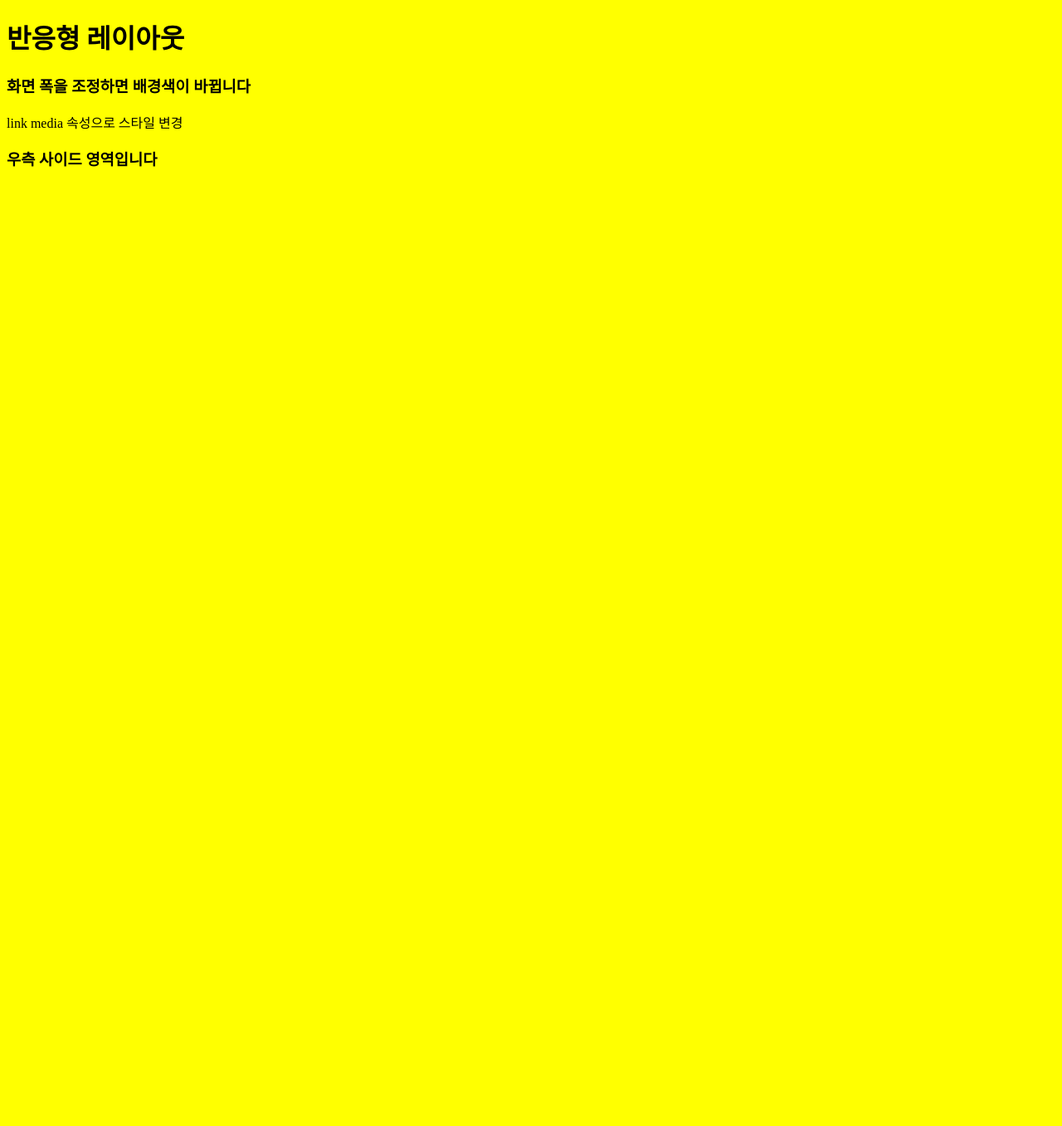
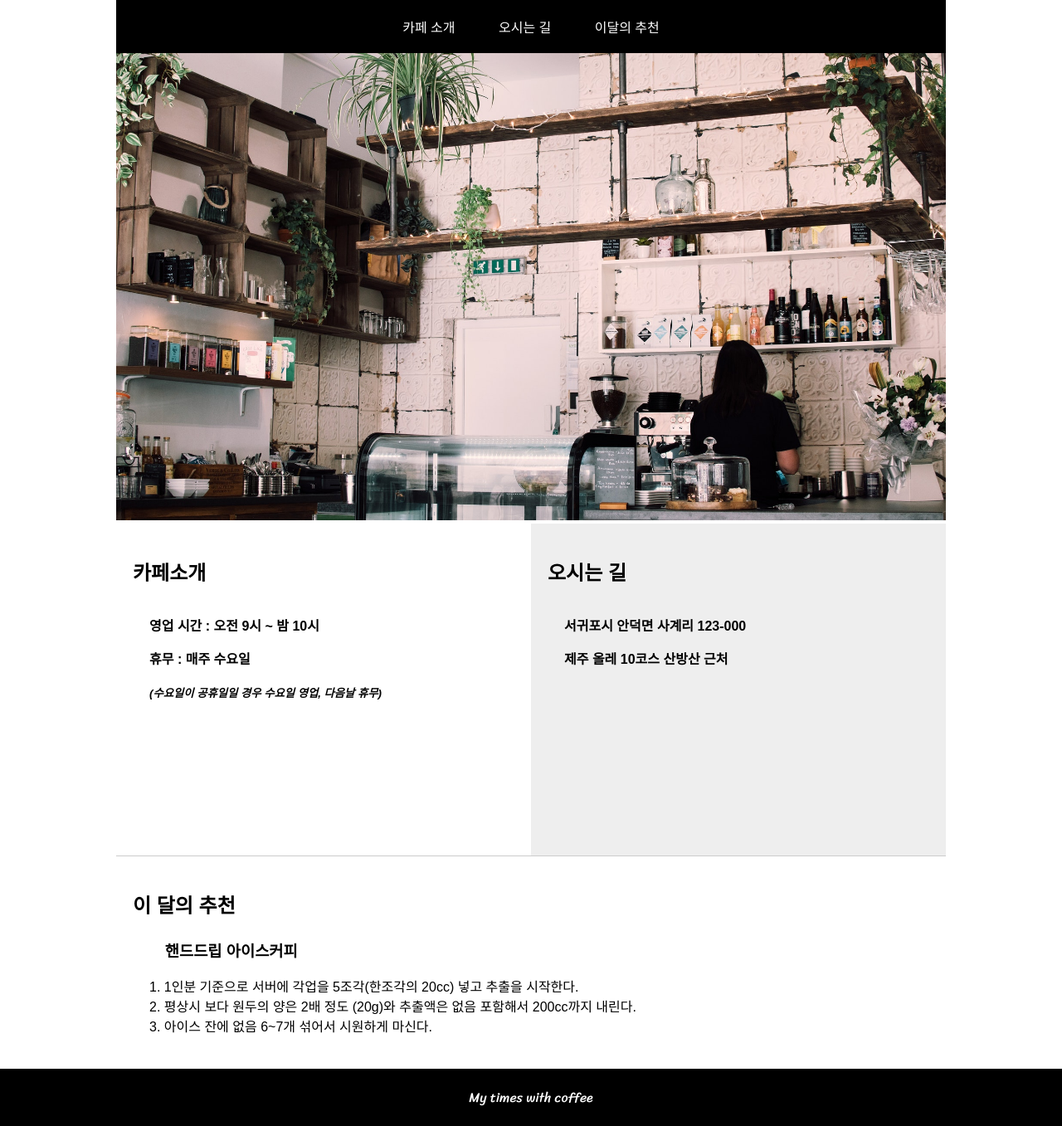
Before and after one commit to LEEYEINA/responsive_layout_template, a plain HTML site: page index.html in a window 1280 px wide. Shown: the whole page at 83% size. Before the commit the page ends 800 px from the top, so only its background shows below. Drawn offline with Linux system fonts and the light colour scheme.

Commit message:
반응형 웹

```diff
--- a/css/defalt.css
+++ b/css/defalt.css
@@ -1 +1,41 @@
-/* 기본값 - 초기화 */
+/* default.css
+    여기는 공통 css 작성
+*/
+/* 초기화 */
+* {
+    margin: 0;
+    padding: 0;
+    box-sizing: border-box;
+}
+
+
+ul {
+    list-style-type: none;
+}
+ol {
+    list-style-position: inside;
+}
+a {
+    text-decoration: none;
+}
+/* 공통 스타일 */
+html {
+    font-size: 16px;
+}
+body {
+    font-family: '나눔고딕', sans-serif;
+}
+
+footer {
+    font-family: 'Sriracha', cursive;
+}
+
+footer {
+    width: 100%;
+    margin: 0 auto;
+    background: #000;
+    padding-top: 20px;
+    padding-bottom: 20px;
+    color: white;
+    text-align: center;
+}
--- a/css/mobile.css
+++ b/css/mobile.css
@@ -4,5 +4,83 @@
 */
 
 body {
-    background: green;
+    /* background: green; */
 }
+
+header {
+    background: #000;
+    max-width: 1000px;
+    margin: 0 auto;
+}
+header #gnb {
+    padding-top: 20px;
+    padding-bottom: 20px;
+    text-align: center;
+}
+header #gnb ul {
+    /* outline: 1px solid red; */
+    display: inline-block;
+}
+header #gnb ul li {
+    display: inline-block;
+    margin-left: 1em;
+    margin-right: 1em;
+    /* margin: 10px 0; */
+}
+header #gnb ul li a {
+    color: #fff;
+    font-size: 16px;
+}
+
+#visual {
+    width: 100%;
+}
+#visual img {
+    width: 100%;
+}
+
+#main {
+    width: 100%;
+    line-height: 2.5em;
+    font-weight: bold;
+}
+
+#main > .about {
+    width: 100%;
+    height: 400px;
+    background: #fff;
+    padding: 40px 20px 20px 20px;
+}
+#main > .about small {
+    font-style: italic;
+}
+
+#main > .location {
+    height: 400px;
+    padding: 40px 20px 20px 20px;
+    background: #eee;
+}
+
+#main h2 {
+    margin-bottom: 1em;
+}
+
+#main .info,
+aside .info {
+    margin-left: 20px;
+}
+
+aside {
+    background: #fff;
+    border-top: 1px solid #ccc;
+    padding: 40px 20px 40px 20px;
+}
+
+aside > h2 {
+    margin-bottom: 1em;
+}
+
+aside h3 {
+    text-indent: 1em;
+    margin-bottom: 1em;
+}
--- a/css/pc.css
+++ b/css/pc.css
@@ -3,5 +3,101 @@
     여기는 pc화면
 */
 body {
-    background: yellow;
+    /* background: yellow; */
 }
+
+header {
+    background: #000;
+    max-width: 1000px;
+    margin: 0 auto;
+}
+header #gnb {
+    padding-top: 20px;
+    padding-bottom: 20px;
+    text-align: center;
+}
+header #gnb ul {
+    /* outline: 1px solid red; */
+    display: inline-block;
+}
+header #gnb ul li {
+    display: inline-block;
+    margin-left: 1.5em;
+    margin-right: 1.5em;
+}
+header #gnb ul li a {
+    color: #fff;
+}
+
+#visual {
+    max-width: 1000px;
+    margin: 0 auto;
+}
+
+#visual img {
+    width: 100%;
+}
+
+#main {
+    max-width: 1000px;
+    background: #ccc;
+    margin: 0 auto;
+    overflow: hidden;
+    line-height: 2.5em;
+    font-weight: bold;
+}
+
+#main > .about {
+    width: 50%;
+    height: 400px;
+    background: #fff;
+    padding: 40px 20px 20px 20px;
+    float: left;
+}
+#main > .about small {
+    font-style: italic;
+}
+
+#main > .location {
+    width: 50%;
+    height: 400px;
+    background: #eee;
+    padding: 40px 20px 20px 20px;
+    float: left;
+}
+
+#main h2 {
+    margin-bottom: 1em;
+}
+
+#main .info,
+aside .info {
+    margin-left: 20px;
+}
+
+aside {
+    max-width: 1000px;
+    margin: 0 auto;
+    background: #fff;
+    border-top: 1px solid #ccc;
+    padding: 40px 20px 40px 20px;
+}
+
+aside > h2 {
+    margin-bottom: 1em;
+}
+
+aside h3 {
+    text-indent: 1em;
+    margin-bottom: 1em;
+}
+
+footer {
+    width: 100%;
+    margin: 0 auto;
+    background: #000;
+    padding-top: 20px;
+    padding-bottom: 20px;
+    color: white;
+    text-align: center;
+}
--- a/index.html
+++ b/index.html
@@ -3,7 +3,9 @@
 <head>
     <meta charset="UTF-8">
     <meta name="viewport" content="width=device-width, initial-scale=1.0">
-    <title>mq2_link.html</title>
+    <title>반응형 카페 홈페이지</title>
+    <!-- 웹폰트 -->
+    <link href="https://fonts.googleapis.com/css2?family=Sriracha&display=swap" rel="stylesheet">
     <!-- 기본 CSS-->
     <link rel="stylesheet" href="./css/defalt.css">
     <!-- pc.css(769px부터) -->
@@ -19,17 +21,55 @@
 </head>
 <body>
     <header>
-        <h1>반응형 레이아웃</h1>
+        <nav id="gnb">
+            <ul>
+                <li><a href="#">카페 소개</a></li>
+                <li><a href="#">오시는 길</a></li>
+                <li><a href="#">이달의 추천</a></li>
+            </ul>
+        </nav>
     </header>
-    <section>
-        <article>
-            <h1>화면 폭을 조정하면 배경색이 바뀝니다</h1>
-            <p>link media 속성으로 스타일 변경</p>
-        </article>
-        <article>
-            <h1>우측 사이드 영역입니다</h1>
-        </article>
+
+    <section id="visual">
+        <img src="./images/title.jpg" alt="visual">
     </section>
+
+    <section id="main">
+        <div class="about">
+            <h2>카페소개</h2>
+            <div class="info">
+            <ul>
+                <li>영업 시간 : 오전 9시 ~ 밤 10시</li>
+                <li>휴무 : 매주 수요일<br>
+                <small>(수요일이 공휴일일 경우 수요일 영업, 다음날 휴무)</small>
+                </li>
+            </ul>
+            </div>
+        </div>
+        <div class="location">
+            <h2>오시는 길</h2>
+            <div class="info">
+            <p>서귀포시 안덕면 사계리 123-000 <br>
+                제주 올레 10코스 산방산 근처
+            </p>
+            </div>
+        </div>
+    </section>
+    <aside>
+        <h2>이 달의 추천</h2>
+        <div class="info">
+        <h3>핸드드립 아이스커피</h3>
+        <ol>
+            <li>1인분 기준으로 서버에 각업을 5조각(한조각의 20cc) 넣고 추출을 시작한다.</li>
+            <li>평상시 보다 원두의 양은 2배 정도 (20g)와 추출액은 없음 포함해서 200cc까지 내린다.</li>
+            <li>아이스 잔에 없음 6~7개 섞어서 시원하게 마신다.</li>
+        </ol>
+        </div>
+    </aside>
+
+    <footer>
+        <p>My times with coffee</p>
+    </footer>
 
 </body>
 </html>
```
Also changed, not shown: images/title.jpg (added).
